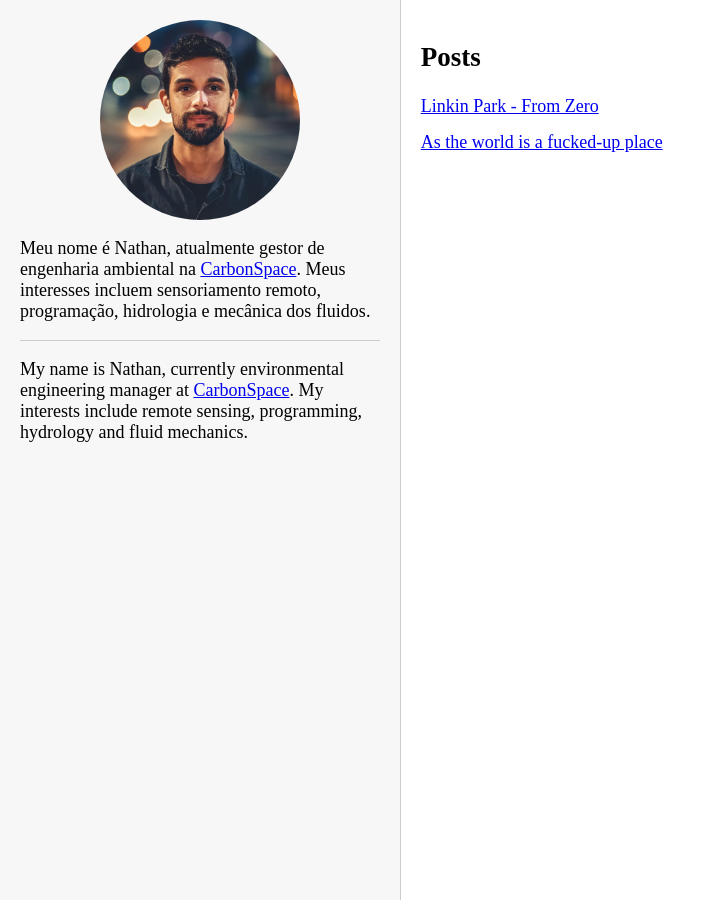
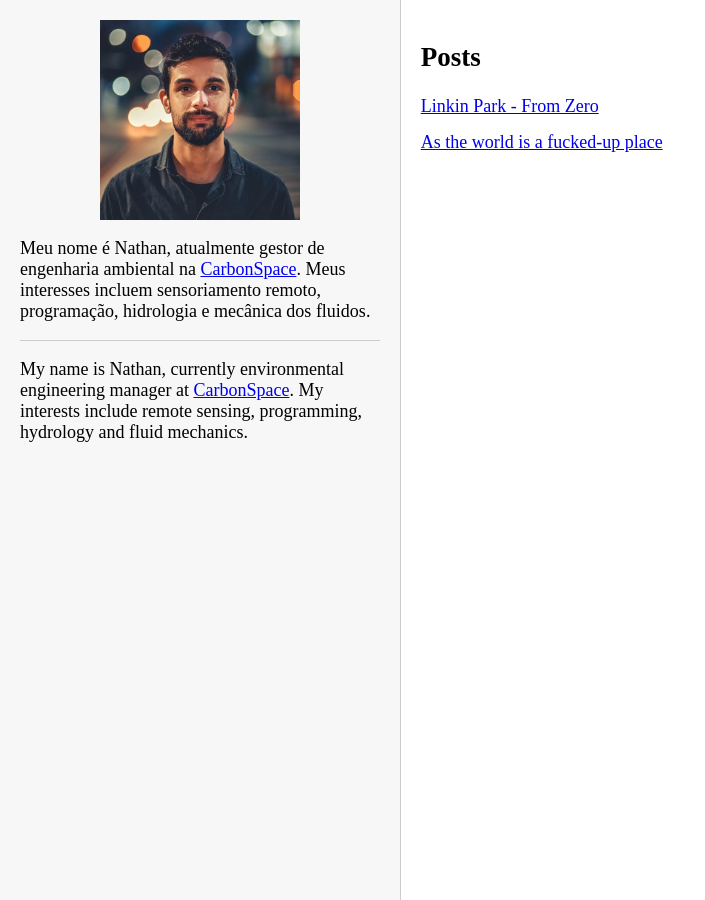
Before and after one commit to nathanstreisky/nathanstreisky.github.io, a Jekyll site: the page built from README.md, in a window 1280 px wide. Shown: the whole page, without its empty margins (0-705 px from the left). Built offline with Jekyll 4.4.1, drawn with Linux system fonts in a browser that asks for light colours; our own code applies the rules of GitHub Pages for plain Markdown files.

Commit message:
Update default.html

```diff
--- a/_layouts/default.html
+++ b/_layouts/default.html
@@ -26,7 +26,6 @@
     img{
         display: block;
         margin:auto;
-        border-radius: 50%;
     }
     ul {
             list-style-type: none; /* Remove os marcadores padrão */
@@ -43,7 +42,7 @@
 <body>
     <!-- Sidebar com perfil -->
     <div id="sidebar">
-        <img src="assets/images/profile.jpg" title="profile" height="200" width="200">
+        <img src="assets/images/profile.jpg" title="profile" height="200" width="200" border-radius: 50%;>
         <p>Meu nome é Nathan, atualmente gestor de engenharia ambiental na <a href="https://carbonspace.tech/">CarbonSpace</a>. Meus interesses incluem sensoriamento remoto, programação, hidrologia e mecânica dos fluidos.</p>
         <hr style="border: none; border-top: 1px solid #ccc; margin: 10px 0;">
         <p>My name is Nathan, currently environmental engineering manager at <a href="https://carbonspace.tech/">CarbonSpace</a>. My interests include remote sensing, programming, hydrology and fluid mechanics.</p>
```
